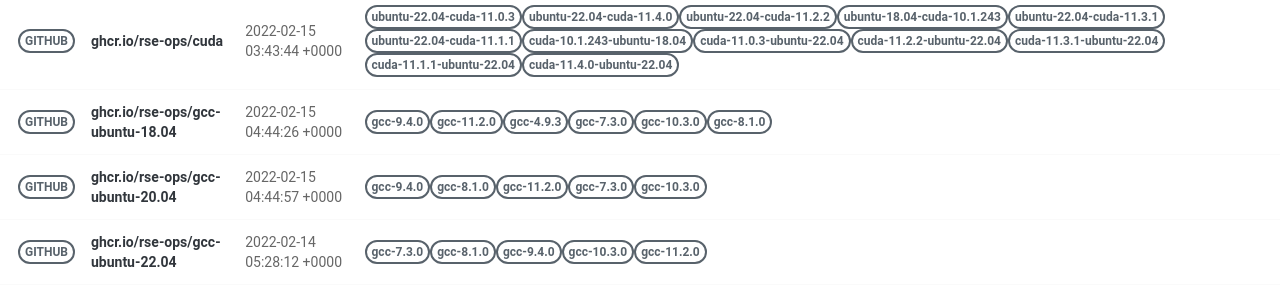
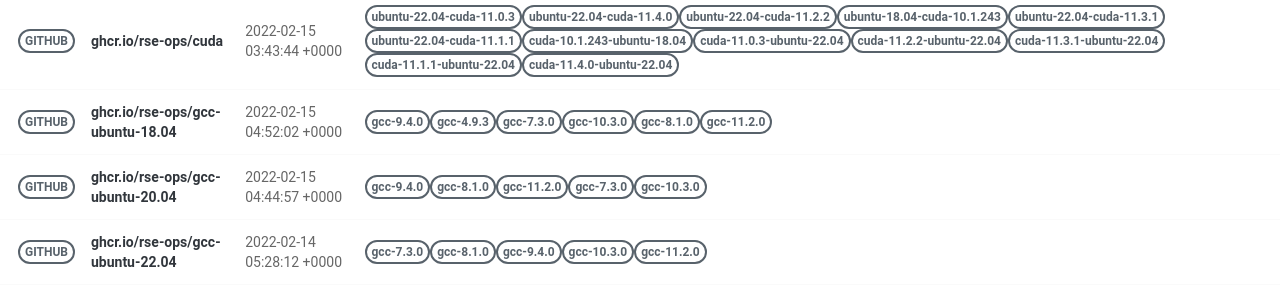
Before and after one commit to rse-ops/docker-images, a Jekyll site: the page built from pages/index.md, in a window 1280 px wide. Shown: the part 502-801 px from the top of the page. Built offline with Jekyll 4.4.1, drawn with Linux system fonts in a browser that asks for light colours; nearby versions of some CDN libraries.

Commit message:
Automated push to update library 2022-02-15

```diff
--- a/_library/ghcr.io-rse-ops-gcc-ubuntu-18.04.md
+++ b/_library/ghcr.io-rse-ops-gcc-ubuntu-18.04.md
@@ -1,7 +1,7 @@
 ---
 layout: container
 name: ghcr.io/rse-ops/gcc-ubuntu-18.04
-updated_at: 2022-02-15 04:44:26.699358
+updated_at: 2022-02-15 04:52:02.452140
 
 
 container_url: https://github.com/orgs/rse-ops/packages/container/package/gcc-ubuntu-18.04
```
Also changed, not shown: other parts of _library/ghcr.io-rse-ops-gcc-ubuntu-18.04.md (+3 -3 lines).
